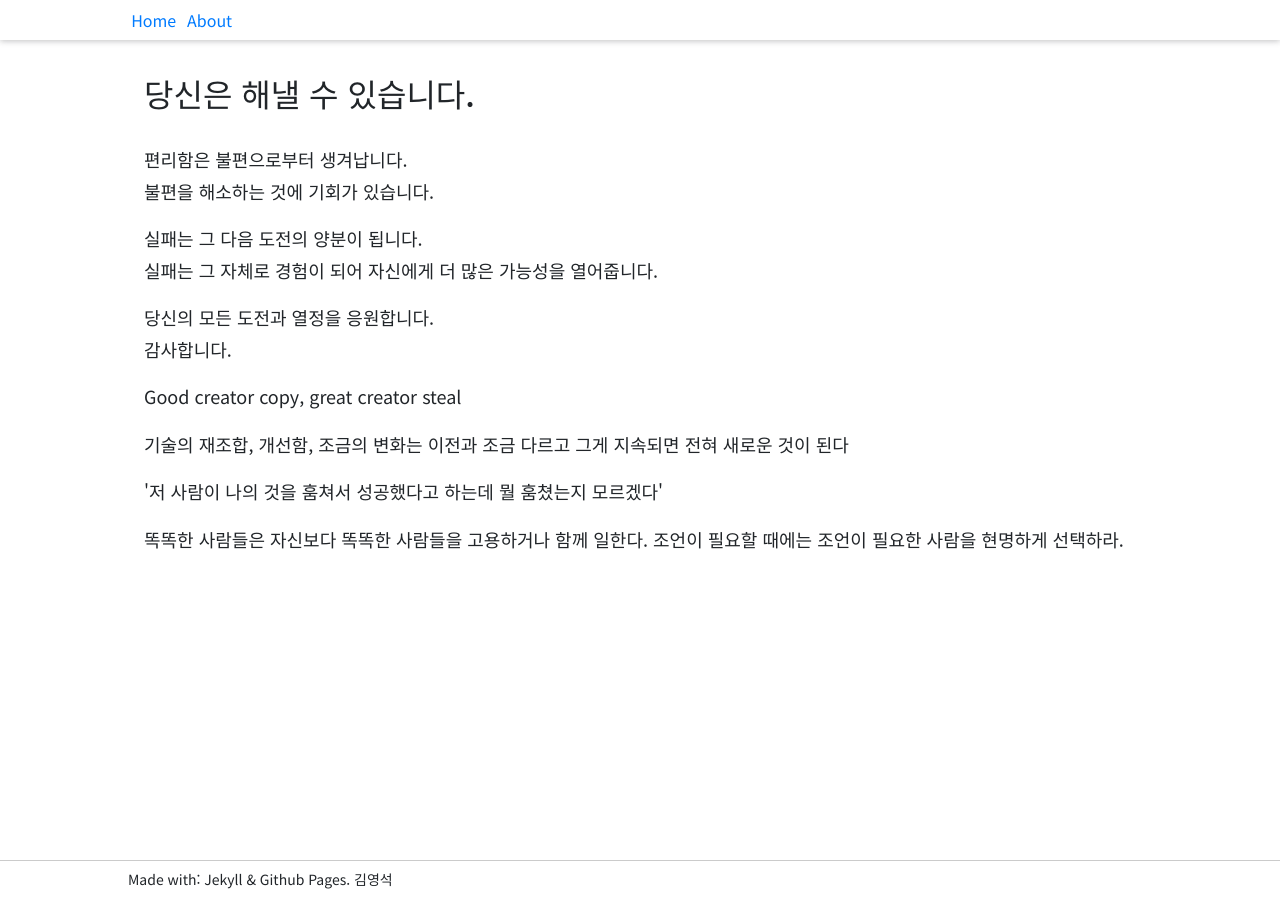
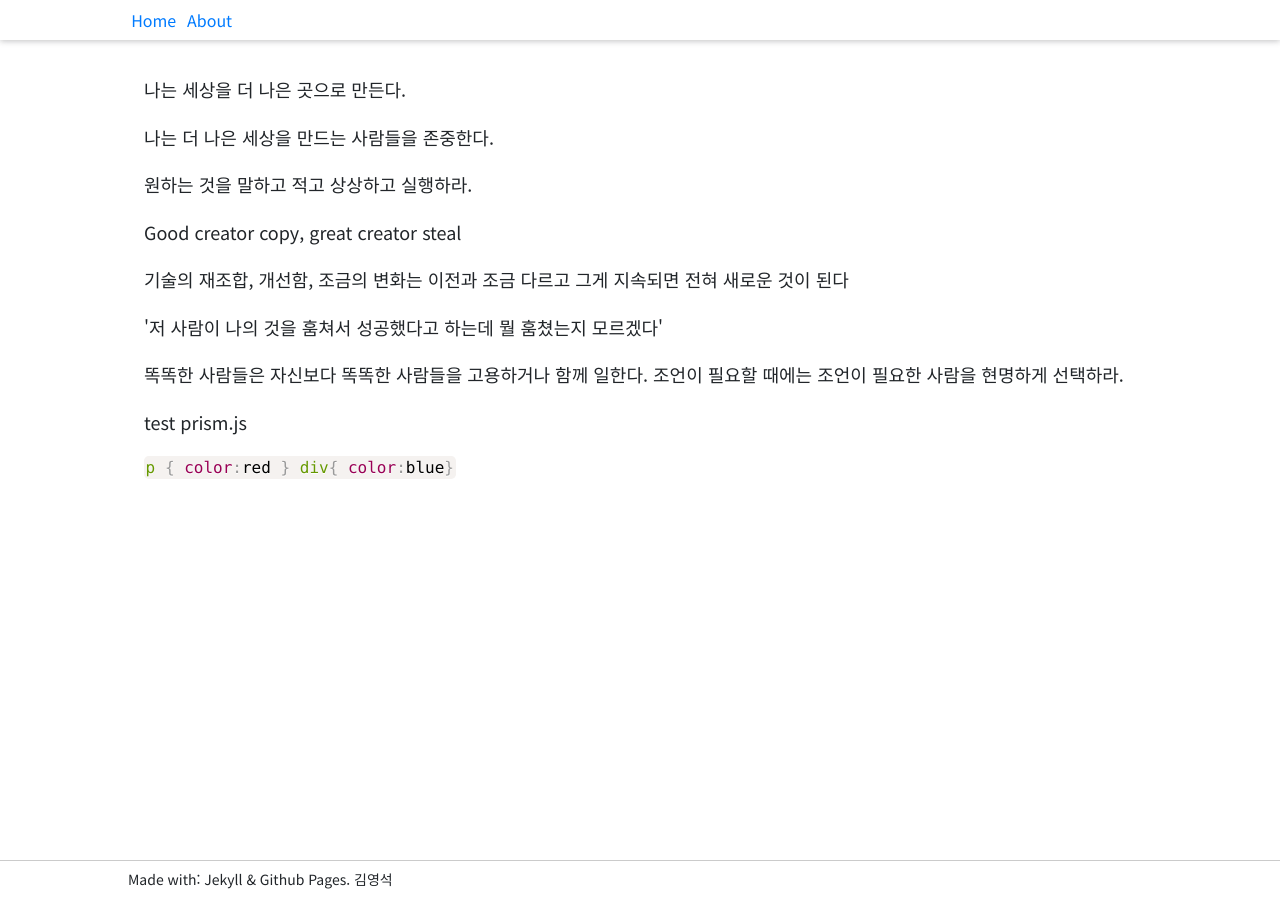
Before and after one commit to waonta/wati2.github.io, a Jekyll site: the page built from about.html, in a window 1280 px wide. Built offline with Jekyll 4.4.1, drawn with Linux system fonts in a browser that asks for light colours; nearby versions of some CDN libraries; some web fonts are replaced; library files that are not in the unit come from our copies.

Commit message:
update about

```diff
--- a/about.html
+++ b/about.html
@@ -3,26 +3,19 @@ layout: default
 title: 응원합니다
 ---
 
-<h2>당신은 해낼 수 있습니다.</h2>
-<br>
-<p>
-편리함은 불편으로부터 생겨납니다.<br>
-불편을 해소하는 것에 기회가 있습니다.
-</p>
+<p>나는 세상을 더 나은 곳으로 만든다.</p>
+<p>나는 더 나은 세상을 만드는 사람들을 존중한다.</p>
 
-<p>
-실패는 그 다음 도전의 양분이 됩니다.<br>
-실패는 그 자체로 경험이 되어 자신에게 더 많은 가능성을 열어줍니다.<br>
-</p>
 
-<p>
-당신의 모든 도전과 열정을 응원합니다.<br>
-감사합니다.
-</p>
-
+<p>원하는 것을 말하고 적고 상상하고 실행하라.</p>
 
 <p>Good creator copy, great creator steal</p>
 <p>기술의 재조합, 개선함, 조금의 변화는 이전과 조금 다르고 그게 지속되면 전혀 새로운 것이 된다</p>
 <p>'저 사람이 나의 것을 훔쳐서 성공했다고 하는데 뭘 훔쳤는지 모르겠다'</p>
 
 <p>똑똑한 사람들은 자신보다 똑똑한 사람들을 고용하거나 함께 일한다. 조언이 필요할 때에는 조언이 필요한 사람을 현명하게 선택하라.</p>
+
+<p>test prism.js</p>
+<code class="language-css"> p { color:red }
+    div{ color:blue}</code>
+</pre>
```
